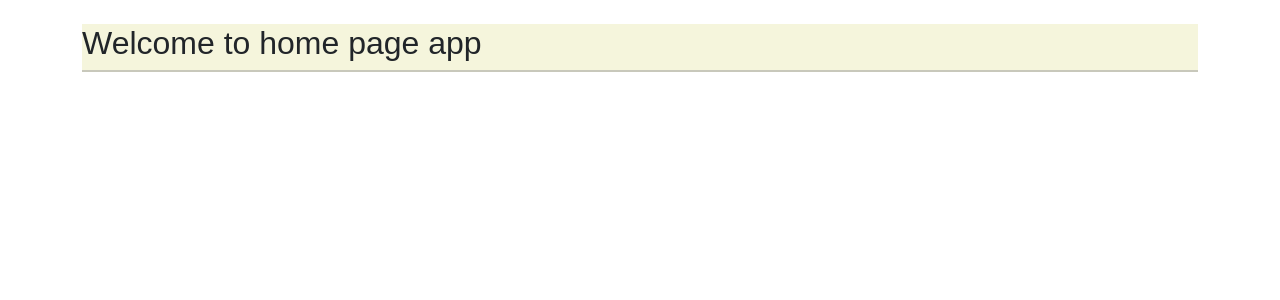
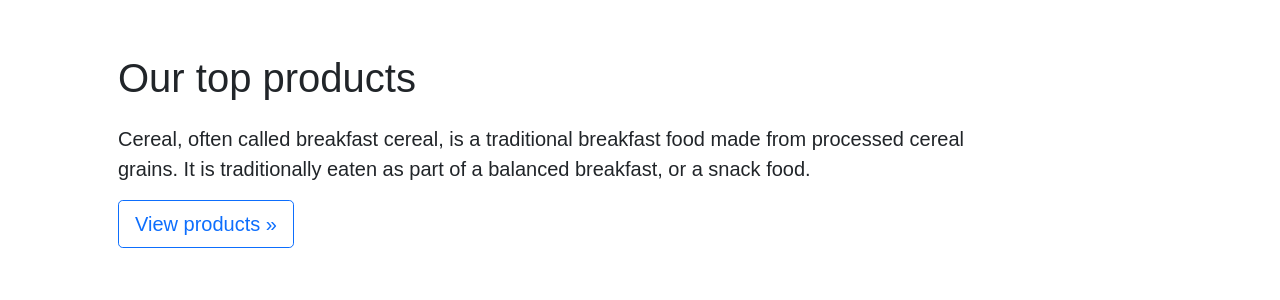
Before and after one commit to stebbilax/VLN2-2021-H32, a Django app: template user/templates/user/index.html in a window 1280 px wide. Shown: the part 74-374 px from the top of the page. Run offline with Django 3.2, Linux system fonts and the light colour scheme; the template is opened without the code that fills it, so the values that code supplies are empty.

Commit message:
Render main page content dynamically and set link to correct url

```diff
--- a/templates/user/index.html
+++ /dev/null
@@ -1,5 +0,0 @@
-{% extends 'base.html' %}
-{% block content %}
-    <div class="account">
-    <h2>Welcome to home page app</h2>
-{% endblock %}
--- a/user/templates/user/index.html
+++ b/user/templates/user/index.html
@@ -1,5 +1,26 @@
 {% extends 'base.html' %}
 {% block content %}
-    <div class="account">
-    <h2>Welcome to Cart app</h2>
+    <main class="container">
+        <div class="bg-white p-4 rounded">
+            <p class="fs-1">Our top products</p>
+            <p class="lead col-10">Cereal, often called breakfast cereal, is a traditional breakfast food made from processed cereal grains. It is traditionally eaten as part of a balanced breakfast, or a snack food.</p>
+            <a class="btn btn-lg btn-outline-primary" href="{% url 'products' 'cereal' %}" role="button">View products &raquo;</a>
+            <div class="row row-cols-1 row-cols-md-4 mt-2 g-4">
+                {% for product in top_products %}
+                <div class="col">
+                    <div class="shadow-sm card p-2" class="text-decoration-none">
+                        <img src="{{ product.img }}" class="card-img-top" alt="..." width="150">
+                        <div class="card-body text-center">
+                        <h5 class="card-title">{{ product.name }}</h5>
+                        <p class="card-text">{{ product.description }}</p>
+                        <p class="card-text">Price: ${{ product.price }}</p>
+                        <a href="product/product.html" class="stretched-link"></a>
+                        <a href="cart/cart.html" class="btn btn-primary">Add to cart</a>
+                        </div>
+                    </div>
+                </div>
+                {% endfor %}
+            </div>
+        </div>
+    </main>
 {% endblock %}
--- a/user/views.py
+++ b/user/views.py
@@ -5,7 +5,11 @@ from .filters import ProductNameFilter, KeywordFilter, OrderFilter, CategoryFilt
 
 
 def index(request):
-    return render(request, 'user/index.html')
+    top_product_names = ["Cocoa Puffs", "Lucky Charms", "Reese's Puffs", "Fruity Pebbles"]
+    top_products = GetPhotoFilter.filter(Product.objects.filter(name__in=top_product_names))
+
+    context = {'top_products': top_products}
+    return render(request, 'user/index.html', context)
 
 
 def about_us_page(request):
```
